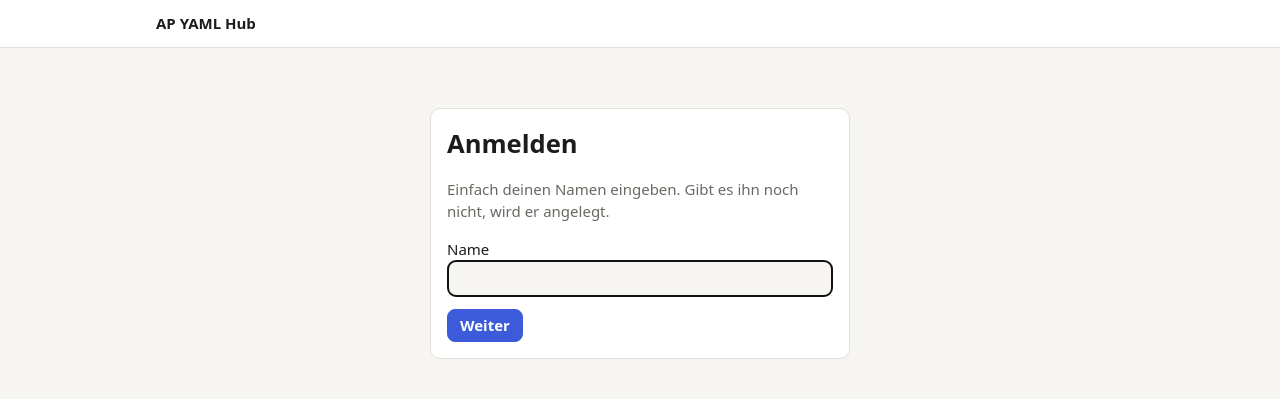
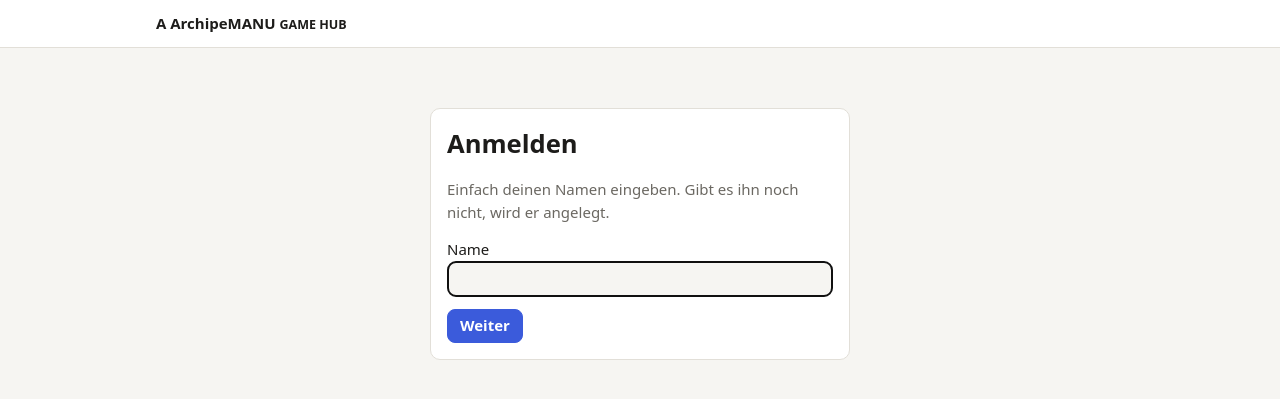
Before and after one commit to Madness61/ArchipeMANU, a Flask app: a page that uses hub/templates/base.html in a window 1280 px wide. Shown: the top 399 px of the page. Run offline with Flask 3, Linux system fonts and the light colour scheme; the visitor is signed in with stand-in values (Sample User, id 1); data that the repository does not hold is empty; some libraries are stand-ins or nearby versions.

Commit message:
Integrate shared game library and open lobby UX in base.html

```diff
--- a/hub/templates/base.html
+++ b/hub/templates/base.html
@@ -3,17 +3,18 @@
 <head>
   <meta charset="utf-8">
   <meta name="viewport" content="width=device-width, initial-scale=1">
-  <title>{% block title %}AP YAML Hub{% endblock %}</title>
+  <title>{% block title %}ArchipeMANU{% endblock %}</title>
   <link rel="stylesheet" href="{{ url_for('static', filename='style.css') }}">
 </head>
 <body>
 <header class="top">
   <div class="inner">
-    <a class="brand" href="{{ url_for('index') }}">AP YAML Hub</a>
+    <a class="brand" href="{{ url_for('index') }}"><span class="brand-symbol">A</span> ArchipeMANU <small>GAME HUB</small></a>
     {% if g.user %}
     <nav>
-      <a href="{{ url_for('games') }}">Spiele</a>
-      <a href="{{ url_for('index') }}">Sessions</a>
+      <a href="{{ url_for('games') }}">Spielebibliothek</a>
+       <a href="{{ url_for('mvp.lobby_list') }}">Lobbys</a>
+      <a href="{{ url_for('index') }}">Übersicht</a>
       <a href="{{ url_for('import_view') }}">YAML importieren</a>
       {% if g.user.is_admin %}<a href="{{ url_for('admin') }}">Admin</a>{% endif %}
     </nav>
```
